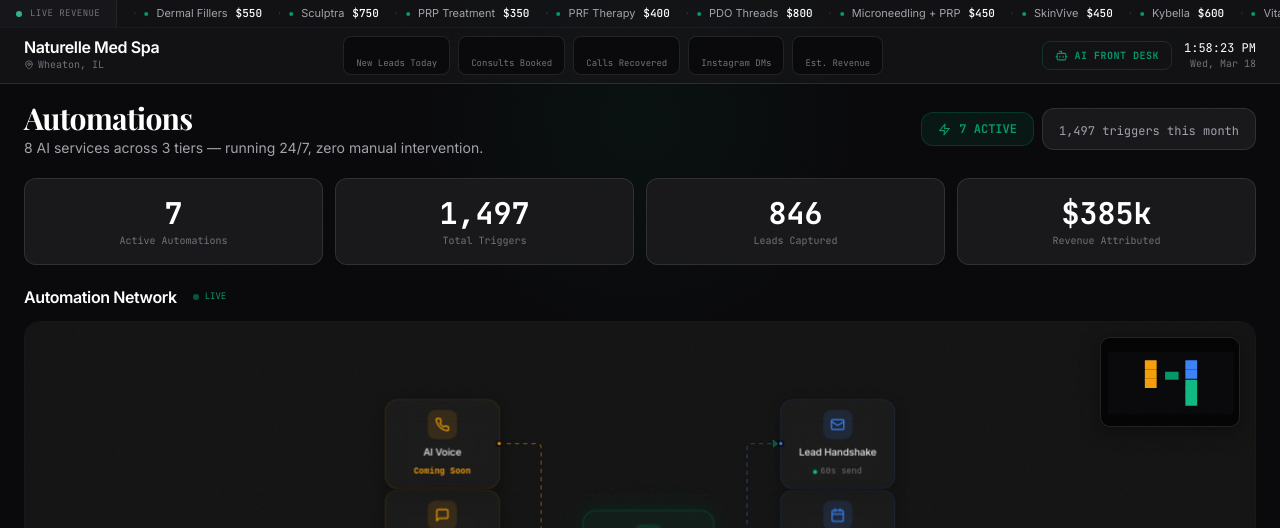
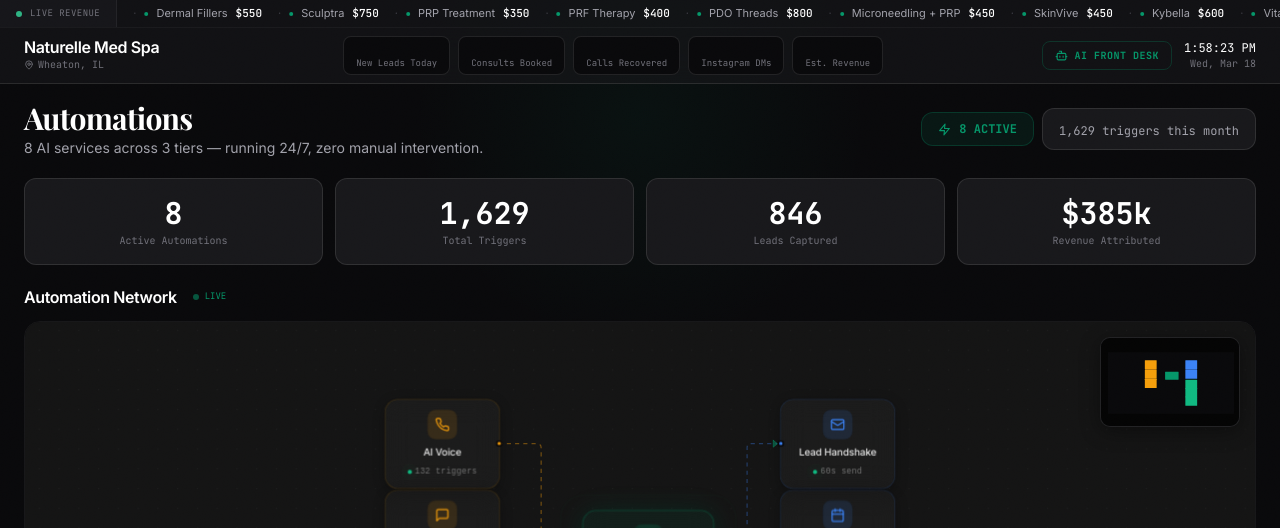
Before and after one commit to timasjablonskis-sudo/naturelle-dashboard, a React (Vite) app: page / in a window 1280 px wide. Both pictures are taken after a click on the button 729 px from the left and 741 px from the top of the page. Shown: the top 528 px of the page. Built offline with nearby package versions, Linux system fonts and the light colour scheme; the HTML template or start-up script is replaced by a standard one.

Commit message:
Activate AI Voice Receptionist (remove Coming Soon)
Co-Authored-By: Claude Opus 4.6 <noreply@anthropic.com>

```diff
--- a/src/components/AutomationFlow.jsx
+++ b/src/components/AutomationFlow.jsx
@@ -124,7 +124,7 @@ const EMERALD = '5,150,105'
 
 const initialNodes = [
   // ──── INBOUND CAPTURE (Left) ────
-  { id: 'voice',       type: 'glass', position: { x: 0, y: 0 },   data: { label: 'AI Voice',       icon: Phone,         colorRgb: AMBER,   stat: 'Coming Soon', hideLeft: true } },
+  { id: 'voice',       type: 'glass', position: { x: 0, y: 0 },   data: { label: 'AI Voice',       icon: Phone,         colorRgb: AMBER,   stat: '132 triggers', hideLeft: true } },
   { id: 'omni-chat',   type: 'glass', position: { x: 0, y: 110 }, data: { label: 'Omni-Chat AI',   icon: MessageSquare, colorRgb: AMBER,   stat: '501 triggers', hideLeft: true } },
   { id: 'missed-call', type: 'glass', position: { x: 0, y: 220 }, data: { label: 'Missed Call TB',  icon: PhoneMissed,   colorRgb: AMBER,   stat: '247 triggers', hideLeft: true } },
 
--- a/src/components/Automations.jsx
+++ b/src/components/Automations.jsx
@@ -47,7 +47,7 @@ const initialAutomations = [
   { id: 2, tier: 'tier1', title: 'Omni-Channel Chat AI',   description: 'Website + Instagram + FB DM — unified auto-reply',   icon: 'MessageSquare', triggers: 501, active: true,  lastTriggered: '2m ago' },
 
   // Tier 2: The AI Front Desk
-  { id: 3, tier: 'tier2', title: 'AI Voice Receptionist',   description: 'Answers calls, qualifies leads, books appointments', icon: 'Phone',    triggers: 0,   active: false, lastTriggered: null, badge: 'Coming Soon' },
+  { id: 3, tier: 'tier2', title: 'AI Voice Receptionist',   description: 'Answers calls, qualifies leads, books appointments', icon: 'Phone',    triggers: 132, active: true,  lastTriggered: '15m ago' },
   { id: 4, tier: 'tier2', title: 'Instant Lead Handshake',  description: 'Personalized email within 60 seconds of any inquiry', icon: 'Mail',     triggers: 284, active: true,  lastTriggered: '5m ago' },
   { id: 5, tier: 'tier2', title: 'Smart Reminders',         description: 'Appointment confirms, day-before reminders, no-show follow-ups', icon: 'Calendar', triggers: 203, active: true,  lastTriggered: '12m ago' },
 
```
